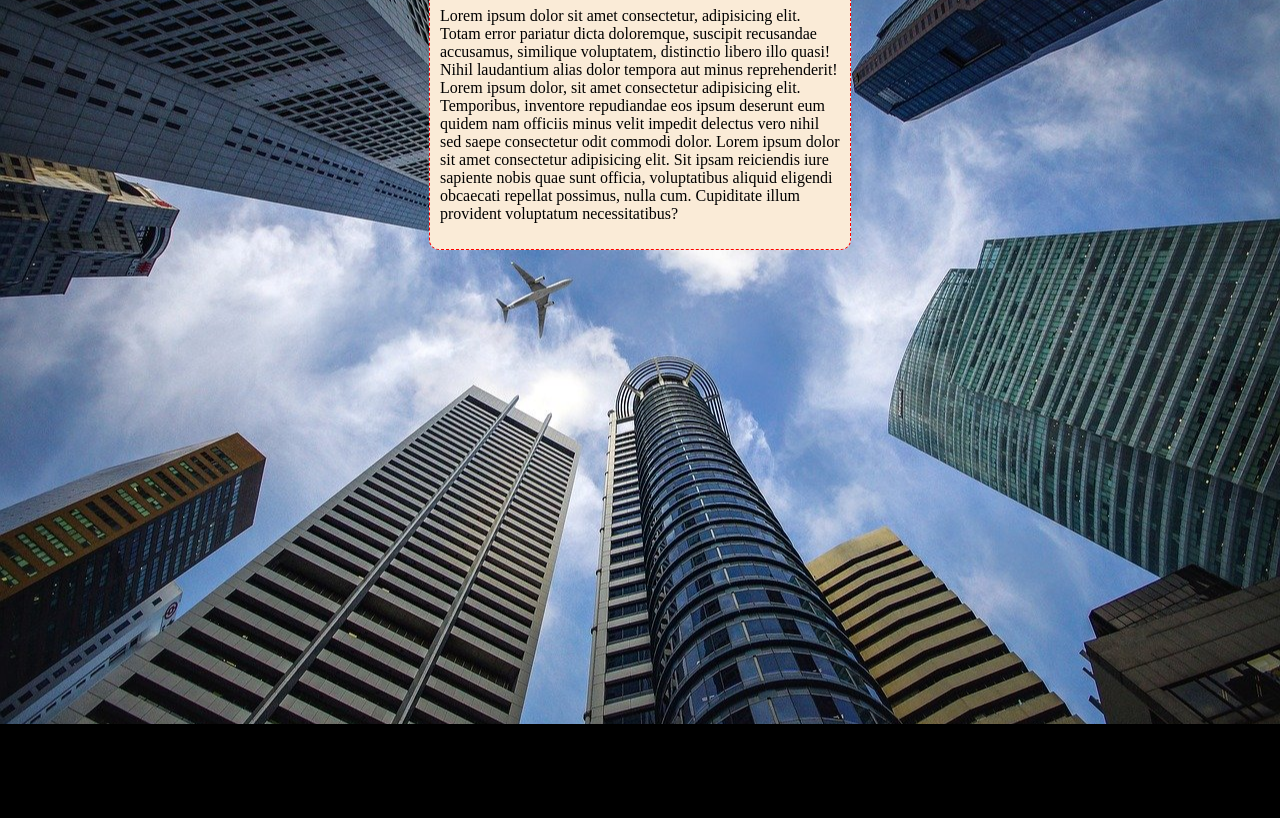
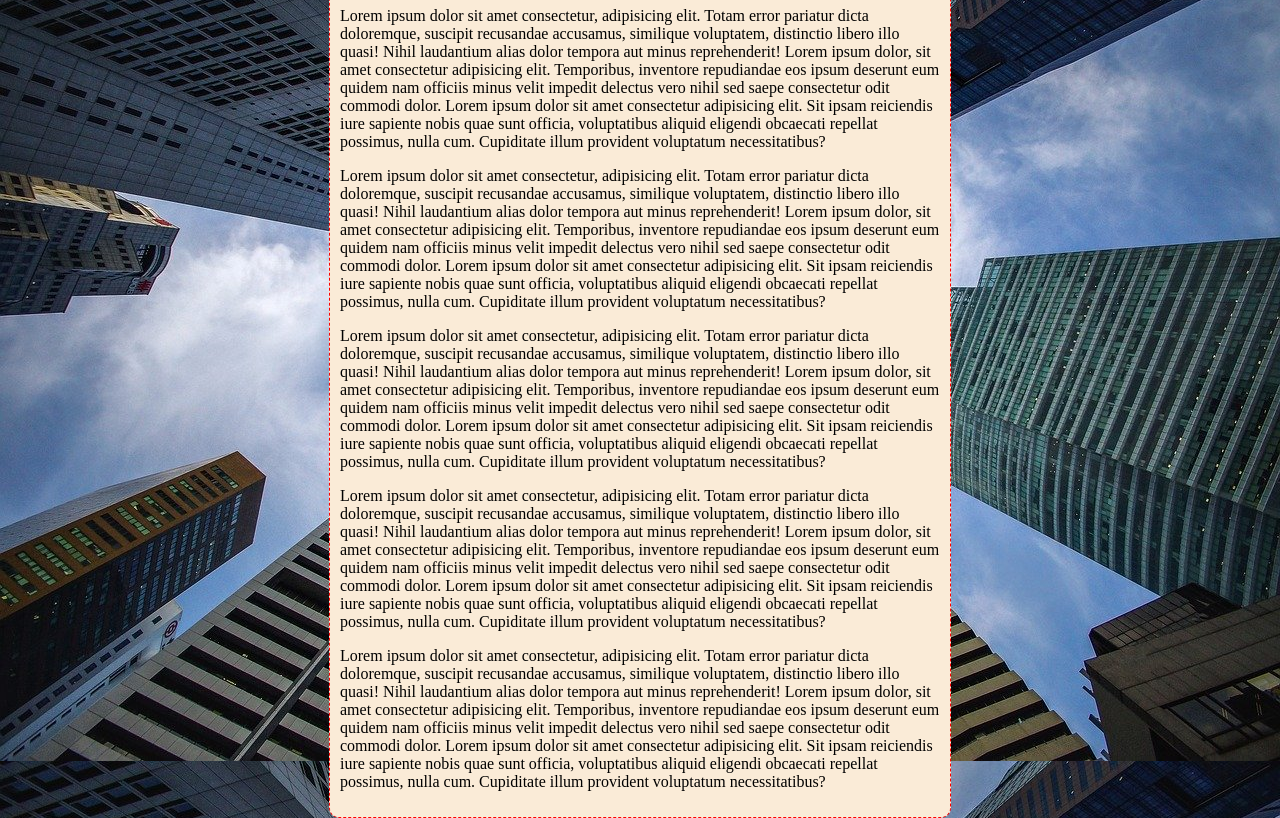
Before and after one commit to Jeverson10/HTML_CSS_CV, a plain HTML site: page Ex022/fundo006.html in a window 1280 px wide. Shown: the part 92-910 px from the top of the page. Before the commit the page ends 816 px from the top, so only its background shows below. Drawn offline with Linux system fonts and the light colour scheme.

Commit message:
shorthand

```diff
--- a/Ex022/fundo006.html
+++ b/Ex022/fundo006.html
@@ -8,16 +8,20 @@
     <style>
         body{
             height: 100vh;
-            background-color: black;
+            /*background-color: black;
             background-image: url(images/wallpaper002.jpg);
             background-repeat: no-repeat;
             background-size: cover;
             background-position: center center;
+            background-attachment: fixed;*/
+
+            background: black url(images/wallpaper002.jpg) center center no-repeat fixed;
+            background-size: cover;
         }
 
         main{
             background-color: antiquewhite;
-            width: 400px;
+            max-width: 600px;
             padding: 10px;
             margin: auto;
             border: 1px dashed red;
@@ -32,6 +36,22 @@
         <p>Lorem ipsum dolor sit amet consectetur, adipisicing elit. Totam error pariatur dicta doloremque, suscipit recusandae accusamus, similique voluptatem, distinctio libero illo quasi! Nihil laudantium alias dolor tempora aut minus reprehenderit! Lorem ipsum dolor, sit amet consectetur adipisicing elit. Temporibus, inventore repudiandae eos ipsum deserunt eum quidem nam officiis minus velit impedit delectus vero nihil sed saepe consectetur odit commodi dolor.
             Lorem ipsum dolor sit amet consectetur adipisicing elit. Sit ipsam reiciendis iure sapiente nobis quae sunt officia, voluptatibus aliquid eligendi obcaecati repellat possimus, nulla cum. Cupiditate illum provident voluptatum necessitatibus?
         </p>
+
+        <p>Lorem ipsum dolor sit amet consectetur, adipisicing elit. Totam error pariatur dicta doloremque, suscipit recusandae accusamus, similique voluptatem, distinctio libero illo quasi! Nihil laudantium alias dolor tempora aut minus reprehenderit! Lorem ipsum dolor, sit amet consectetur adipisicing elit. Temporibus, inventore repudiandae eos ipsum deserunt eum quidem nam officiis minus velit impedit delectus vero nihil sed saepe consectetur odit commodi dolor.
+            Lorem ipsum dolor sit amet consectetur adipisicing elit. Sit ipsam reiciendis iure sapiente nobis quae sunt officia, voluptatibus aliquid eligendi obcaecati repellat possimus, nulla cum. Cupiditate illum provident voluptatum necessitatibus?
+        </p>
+
+        <p>Lorem ipsum dolor sit amet consectetur, adipisicing elit. Totam error pariatur dicta doloremque, suscipit recusandae accusamus, similique voluptatem, distinctio libero illo quasi! Nihil laudantium alias dolor tempora aut minus reprehenderit! Lorem ipsum dolor, sit amet consectetur adipisicing elit. Temporibus, inventore repudiandae eos ipsum deserunt eum quidem nam officiis minus velit impedit delectus vero nihil sed saepe consectetur odit commodi dolor.
+            Lorem ipsum dolor sit amet consectetur adipisicing elit. Sit ipsam reiciendis iure sapiente nobis quae sunt officia, voluptatibus aliquid eligendi obcaecati repellat possimus, nulla cum. Cupiditate illum provident voluptatum necessitatibus?
+        </p>
+
+        <p>Lorem ipsum dolor sit amet consectetur, adipisicing elit. Totam error pariatur dicta doloremque, suscipit recusandae accusamus, similique voluptatem, distinctio libero illo quasi! Nihil laudantium alias dolor tempora aut minus reprehenderit! Lorem ipsum dolor, sit amet consectetur adipisicing elit. Temporibus, inventore repudiandae eos ipsum deserunt eum quidem nam officiis minus velit impedit delectus vero nihil sed saepe consectetur odit commodi dolor.
+            Lorem ipsum dolor sit amet consectetur adipisicing elit. Sit ipsam reiciendis iure sapiente nobis quae sunt officia, voluptatibus aliquid eligendi obcaecati repellat possimus, nulla cum. Cupiditate illum provident voluptatum necessitatibus?
+        </p>
+
+        <p>Lorem ipsum dolor sit amet consectetur, adipisicing elit. Totam error pariatur dicta doloremque, suscipit recusandae accusamus, similique voluptatem, distinctio libero illo quasi! Nihil laudantium alias dolor tempora aut minus reprehenderit! Lorem ipsum dolor, sit amet consectetur adipisicing elit. Temporibus, inventore repudiandae eos ipsum deserunt eum quidem nam officiis minus velit impedit delectus vero nihil sed saepe consectetur odit commodi dolor.
+            Lorem ipsum dolor sit amet consectetur adipisicing elit. Sit ipsam reiciendis iure sapiente nobis quae sunt officia, voluptatibus aliquid eligendi obcaecati repellat possimus, nulla cum. Cupiditate illum provident voluptatum necessitatibus?
+        </p>
     </main>
 
 </body>
```
